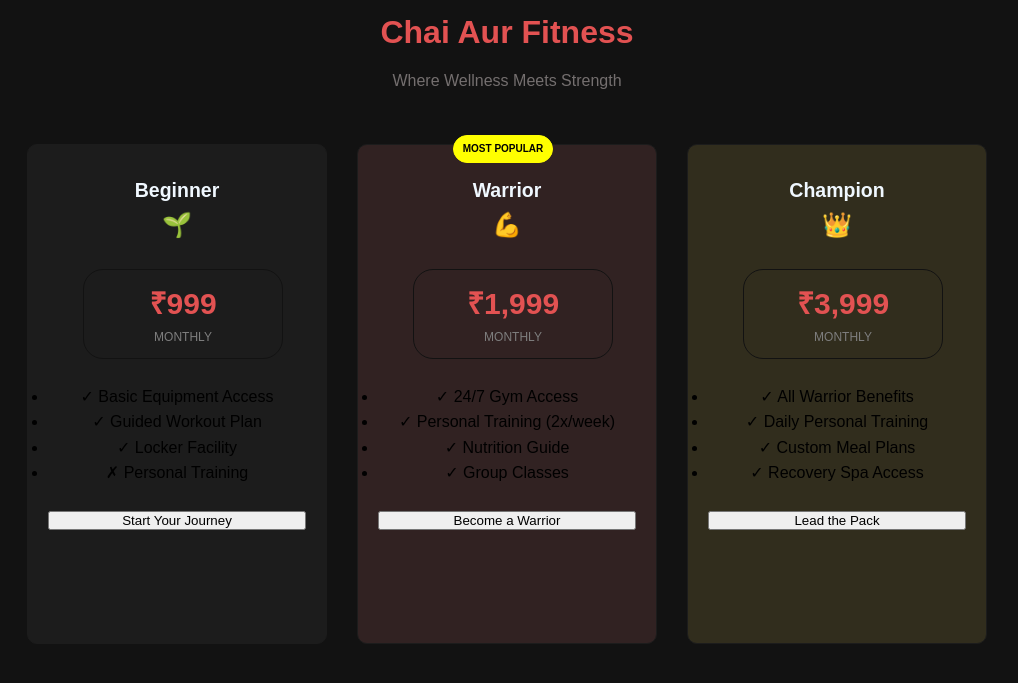
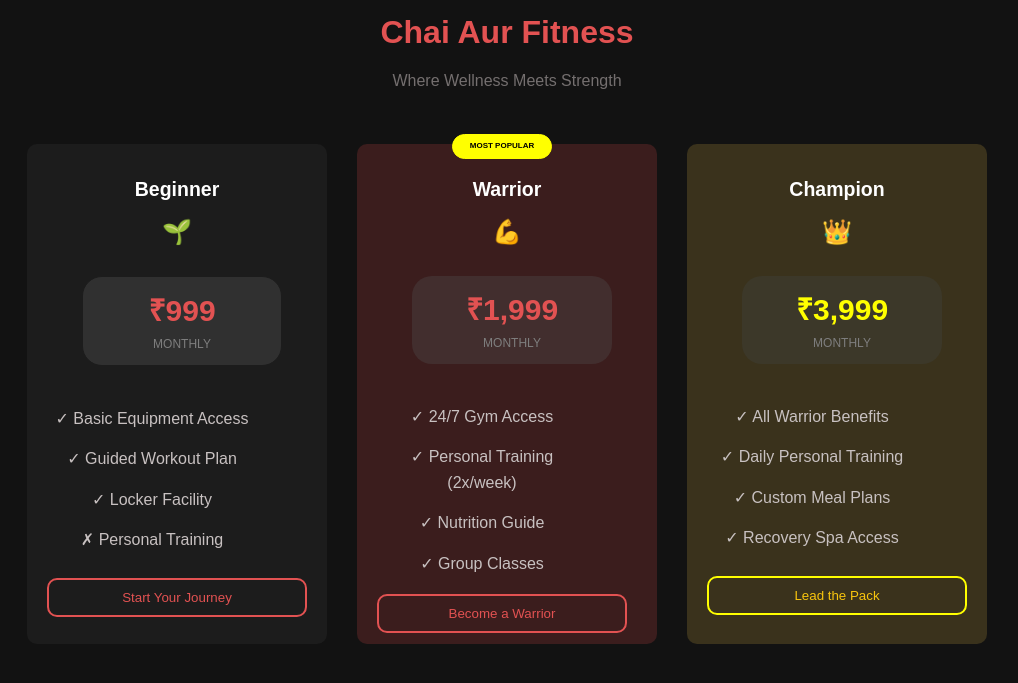
Before and after one commit to jatin-code771/table, a website: page pricing-table-2/index.html in a window 1280 px wide. Shown: the part 73-756 px from the top of the page, without its empty margins (133-1151 px from the left). Drawn offline with Linux system fonts and the light colour scheme.

Commit message:
modifications

```diff
--- a/pricing-table-2/challenge.css
+++ b/pricing-table-2/challenge.css
@@ -29,6 +29,9 @@ h1 {
   color: rgb(226, 82, 82);
 }
 
+h2{
+  color: white;
+}
 
 .subtitle {
  color: rgb(116, 111, 111);
@@ -47,7 +50,7 @@ h1 {
 .pricing-card {
   display: flex;
    flex-direction: column;
- border: 1px solid black;
+ border: 1px ;
  padding: 30px 20px;
  height: 500px;
  width: 300px;
@@ -55,16 +58,39 @@ h1 {
  border-radius: 10px;
 gap: 25px;
 margin-bottom: 200px;
-border-color:#1c1c1c ;
+
 text-align: center;
 background-color: #1c1c1c;
+
 
 
 }
 
 .pricing-card:hover {
 cursor: pointer;
+box-shadow: 0 0 10px #616161 ;
 }
+
+
+/* .warrior .pricing-card:hover {
+cursor: pointer;
+box-shadow: 0 0 10px #616161 ; */
+
+
+
+
+
+
+/* .pricing-card:hover {
+cursor: pointer;
+box-shadow: 0 0 10px #616161 ;
+}
+ */
+
+
+
+
+
 
 .card-header {
   font-weight: 300;
@@ -74,6 +100,7 @@ cursor: pointer;
 
 .icon {
   font-size: x-large;
+  margin-top: 8px;
 
 }
 
@@ -82,9 +109,9 @@ cursor: pointer;
   padding: 5px 5px;
   width: 100px;
   border-radius: 30px;
-  font-size: 10px;
+  font-size: 8px;
   color: black;
-  font-weight: 600;
+  font-weight: 800;
   position: absolute;
   margin-left: 75px;
 
@@ -93,14 +120,29 @@ cursor: pointer;
 }
 
 .price-block {
- border: 1px solid #121212;
+ border: 1px solid #1c1c1c;
  padding: 10px 20px;
  border-radius: 20px;
  width: 200px;
  margin-left: 35px;
+ background-color: #303030;
 
 
 }
+
+.warrior .price-block{
+
+  border: 1px ;
+  background-color: #422e2e;
+
+
+  }
+  .champion .price-block{
+
+  border: 1px ;
+  background-color: #3c3829
+
+  }
 
 .price {
   font-size: 30px;
@@ -116,11 +158,15 @@ cursor: pointer;
 }
 
 .features {
-  /* Add your styles here */
+  list-style: none;
+  color: rgb(200, 193, 193);
 }
 
 .features li {
-  /* Add your styles here */
+  list-style: none;
+  margin-top: 15px;
+  margin-left: 0;
+  margin-right: 50px;
 }
 
 .features li.disabled {
@@ -128,33 +174,67 @@ cursor: pointer;
 }
 
 .join-btn {
-  /* Add your styles here */
+  padding: 10px 20px;
+  border-radius: 10px;
+  border: 2px solid  rgb(226, 82, 82);
+  color: rgb(226, 82, 82) ;
+  background-color: #1c1c1c ;
+}
+.join-btn:hover {
+  box-shadow: 0 0 10px rgb(220, 69, 69);
+  background-color: #312d2d;
 }
 
-.join-btn:hover {
-  /* Add your styles here */
+.warrior .join-btn{
+  background-color:  #3b1d1d;
+  position: absolute;
+  margin-top: 420px;
+  width: 250px;
 }
+.warrior .join-btn:hover{
+  box-shadow: 0 0 10px rgb(130, 75, 75);
+  background-color: #2a1414;
+}
+.champion .join-btn{
+background-color: #3a321c;
+border-color: yellow ;
+color: #f8c50e;
+}
+.champion .join-btn:hover{
+ box-shadow: 0 0 10px yellow;
+ background-color: #2e2816;
+}
+
+
+
+
+
 
 /* Custom Class Modifiers */
 .warrior {
-  background-color: #312222;
+  background-color: #3b1d1d;
+  border-color:#1c1c1c ;
 
+}
+
+.warrior:hover{
+  cursor: pointer;
+box-shadow: 0 0 10px #c60808 ;
 }
 
 .champion {
 
-  background-color: #312d1d;
+  background-color: #3a321c;
+  border-color:#1c1c1c ;
+
+}
+.champion:hover {
+  cursor: pointer;
+  box-shadow: 0 0 10px #f8c50e ;
+
 
 }
 
 .champion .price {
-  /* Add your styles here */
+  color: yellow;
 }
-
-.champion .join-btn {
-  /* Add your styles here */
-}
-
-.champion .join-btn:hover {
-  /* Add your styles here */
-}
```
Also changed, not shown: pricing-table-2/index.html (+1 -0 lines).
